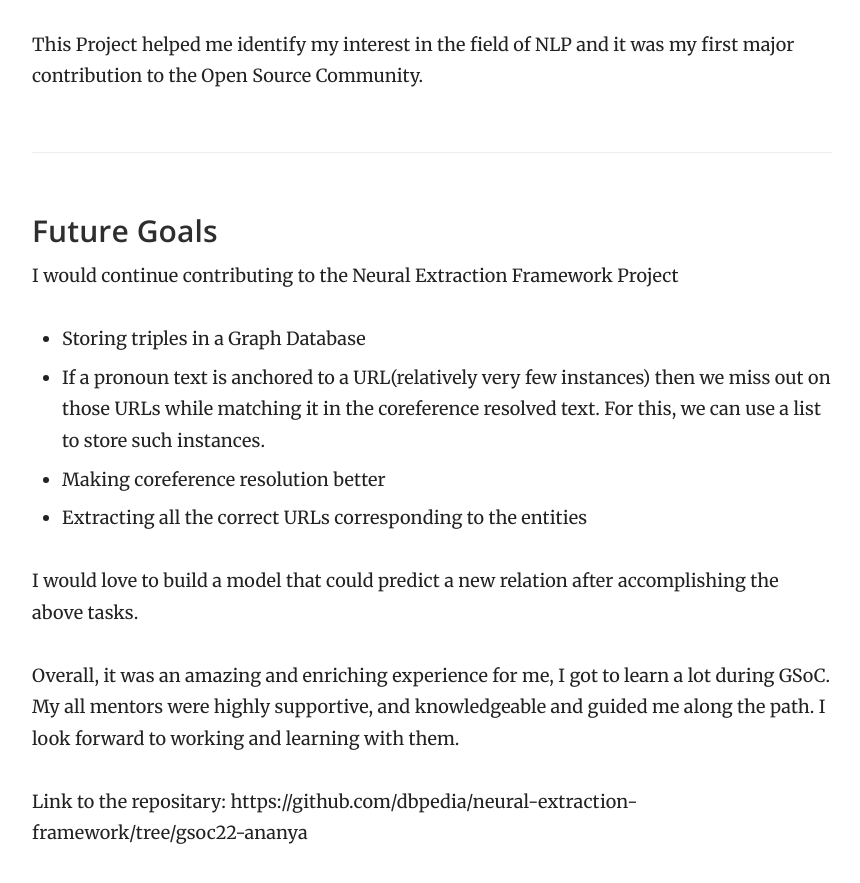
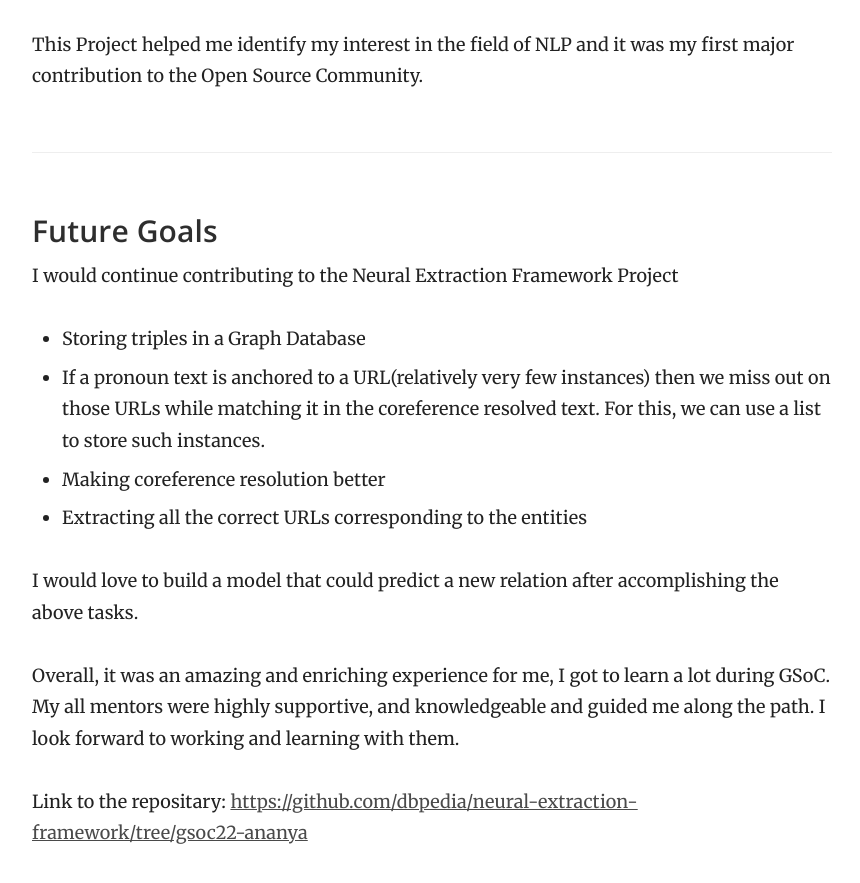
Before and after one commit to Ananyaiitbhilai/DBpedia_GSoC2022_Neural_Extraction_Framework, a Jekyll site: the page built from _docs/weekly_report/2022-09-09_final_blog.md, in a window 1280 px wide and 900 px high, scrolled down 7769 px. Shown: the top 883 px of the window, without its empty margins (358-1218 px from the left). Built offline with Jekyll 4.4.1, drawn with Linux system fonts in a browser that asks for light colours; part of the change alters nothing that is shown.

```diff
--- a/_docs/weekly_report/2022-09-09_final_blog.md
+++ b/_docs/weekly_report/2022-09-09_final_blog.md
@@ -102,4 +102,4 @@ I would love to build a model that could predict a new relation after accomplish
 
 Overall, it was an amazing and enriching experience for me, I got to learn a lot during GSoC. My all mentors were highly supportive, and knowledgeable and guided me along the path. I look forward to working and learning with them.
 
-Link to the repositary: https://github.com/dbpedia/neural-extraction-framework/tree/gsoc22-ananya
+Link to the repositary: [https://github.com/dbpedia/neural-extraction-framework/tree/gsoc22-ananya](https://github.com/dbpedia/neural-extraction-framework/tree/gsoc22-ananya)
```
